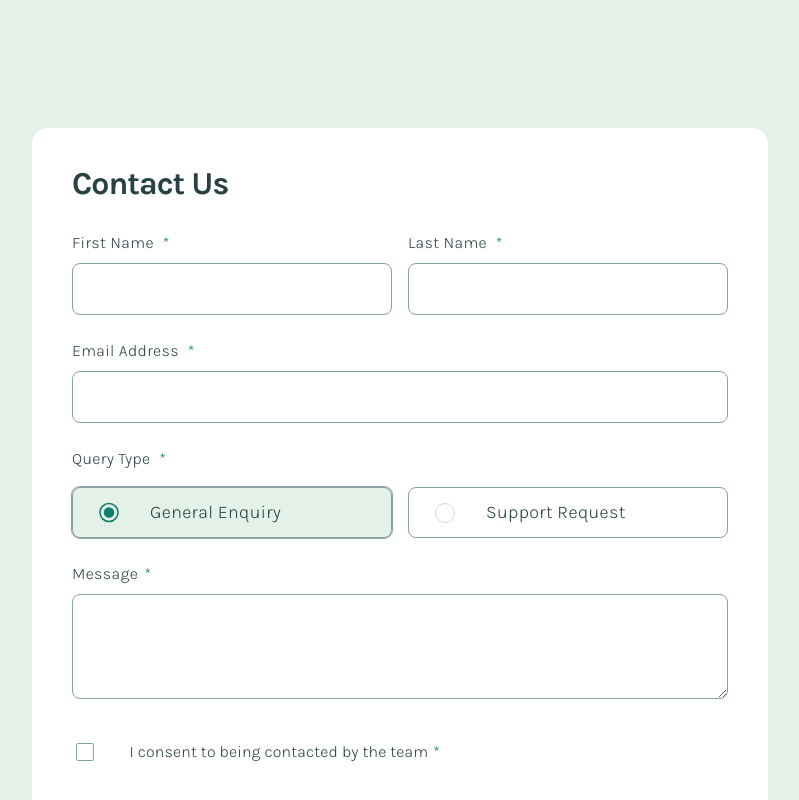
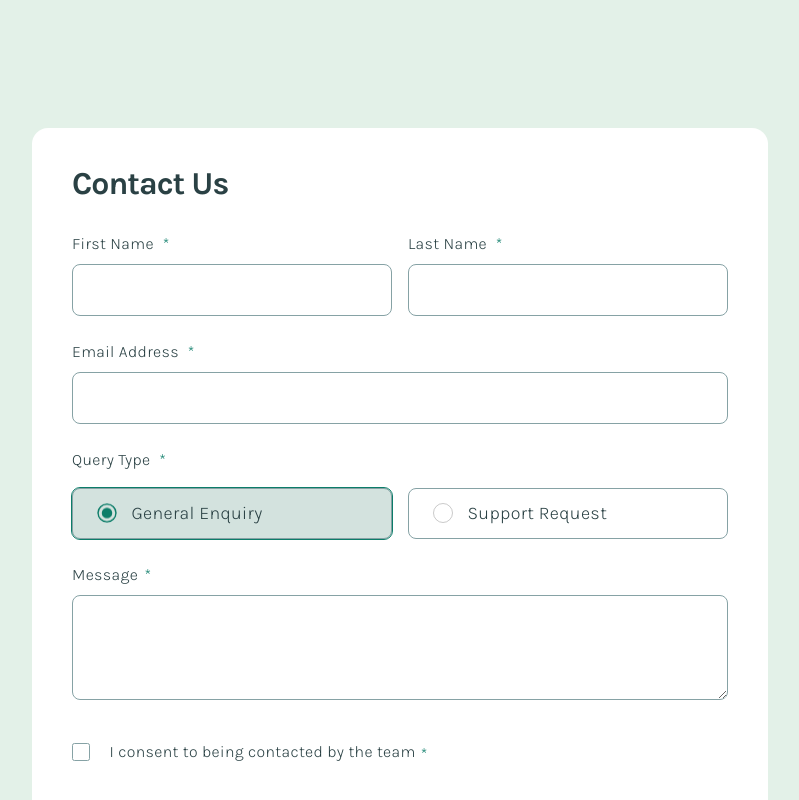
Before and after one commit to tunaerten/contact-form, a plain HTML site: page index.html in a window 1280 px wide. Both pictures are taken after a click on the label "General Enquiry". Shown: the top 800 px of the page, without its empty margins (240-1039 px from the left). Drawn offline with Linux system fonts and the light colour scheme.

Commit message:
contact-form

```diff
--- a/index.html
+++ b/index.html
@@ -7,6 +7,8 @@
       name="description"
       content="Contact us using our simple and user-friendly form for general inquiries or support requests. We'll respond promptly to your query."
     />
+    <meta name="author" content="Tuna Erten" />
+
     <link
       rel="icon"
       type="image/png"
@@ -22,13 +24,21 @@
     <main class="container">
       <h1 class="heading">Contact Us</h1>
 
-      <form action="" method="get" class="contact-form">
+      <form method="post" class="contact-form">
         <div class="tablet">
           <div class="error column">
             <label for="firstname"
               >First Name <span class="star"> *</span></label
             >
-            <input class="inputs" type="text" name="firstname" id="firstname" />
+            <input
+              autofocus
+              class="inputs"
+              type="text"
+              name="firstname"
+              id="firstname"
+              aria-invalid="true"
+              aria-describedby="firstname-err"
+            />
             <div class="error-msg err-mobile" id="firstname-err">
               This field is required
             </div>
@@ -36,7 +46,14 @@
 
           <div class="error column">
             <label for="lastname">Last Name <span class="star"> *</span></label>
-            <input class="inputs" type="text" name="lastname" id="lastname" />
+            <input
+              aria-invalid="true"
+              aria-describedby="lastname-err"
+              class="inputs"
+              type="text"
+              name="lastname"
+              id="lastname"
+            />
             <div class="error-msg err-mobile" id="lastname-err">
               This field is required
             </div>
@@ -45,31 +62,56 @@
 
         <div class="column error">
           <label for="email">Email Address <span class="star"> *</span></label>
-          <input class="inputs" type="text" name="email" id="email" />
+          <input
+            aria-invalid="true"
+            aria-describedby="email-err"
+            class="inputs"
+            type="text"
+            name="email"
+            id="email"
+          />
           <div class="error-msg" id="email-err">
             Please enter a valid email address
           </div>
         </div>
 
-        <div class="query-type">
+        <fieldset class="query-type">
           <legend>Query Type <span class="star"> *</span></legend>
 
+          <div class="query-container">
             <div class="row column error">
-            <fieldset>
-              <label class="input-label">
-                <input class="radio-input" type="radio" name="radio" />
+              <div class="query">
+                <input
+                  aria-invalid="true"
+                  aria-describedby="query-err"
+                  class="radio-input"
+                  id="general-enquiry"
+                  type="radio"
+                  name="radio"
+                />
+                <label for="general-enquiry" class="input-label">
                   General Enquiry
                 </label>
-            </fieldset>
+              </div>
 
-            <fieldset>
-              <label class="input-label">
-                <input class="radio-input" type="radio" name="radio" />
+              <div class="query">
+                <input
+                  aria-invalid="true"
+                  aria-describedby="query-err"
+                  class="radio-input"
+                  type="radio"
+                  name="radio"
+                  id="support-request"
+                />
+                <label for="support-request" class="input-label">
                   Support Request
                 </label>
-            </fieldset>
               </div>
-          <div class="query-err error-msg">Please select a query type</div>
+            </div>
+
+            <div id="query-err" class="query-err error-msg">
+              Please select a query type
+            </div>
 
             <div class="msg-area column">
               <label for="message">Message<span class="star">*</span></label>
@@ -78,21 +120,30 @@
                 name="message"
                 id="message"
                 maxlength="140"
+                aria-invalid="true"
+                aria-describedby="msg-err"
               ></textarea>
               <div class="error-msg" id="msg-err">This field is required</div>
             </div>
           </div>
+        </fieldset>
 
-        <div class="check-container">
-          <input class="checkbox" id="check-msg" type="checkbox" tabindex="0" />
-          <label class="custom-checkbox" for="check-msg"
+        <div class="checkbox-container">
+          <input
+            aria-invalid="true"
+            aria-describedby="check-err"
+            class="checkbox"
+            id="check-msg"
+            type="checkbox"
+            tabindex="0"
+          />
+          <label class="check-label" for="check-msg"
             >I consent to being contacted by the team<span class="star"
               >*</span
             ></label
           >
-          <div class="check-icon"></div>
         </div>
-        <div class="error-msg check-err" id="msg-err">
+        <div class="error-msg check-err" id="check-err">
           To submit this form, please consent to being contacted Submit Message
           Sent!
         </div>
@@ -123,7 +174,7 @@
         <a href="https://www.frontendmentor.io?ref=challenge"
           >Frontend Mentor. <br
         /></a>
-        Coded by <a href="https://github.com/tunaerten">Tuna Erten</a>.
+        Coded by <a href="#">Tuna Erten</a>.
       </div>
     </footer>
 
--- a/mediaq.css
+++ b/mediaq.css
@@ -21,6 +21,10 @@
   }
 
   .column {
+    width: 100%;
+  }
+
+  .query {
     width: 100%;
   }
 
--- a/style.css
+++ b/style.css
@@ -124,6 +124,7 @@ body {
   justify-content: center;
   align-items: center;
   gap: 2rem;
+  margin-top: 0.03em;
 }
 
 .container {
@@ -213,6 +214,16 @@ textarea:focus {
   display: block;
 }
 
+.query-type {
+  border: none;
+}
+
+.query-container {
+  display: flex;
+  flex-direction: column;
+  width: 100%;
+}
+
 .query-type legend {
   margin-bottom: 1em;
   font-size: var(--body-s-regular-fs);
@@ -225,6 +236,7 @@ textarea:focus {
   flex-direction: column;
   gap: 1rem;
   margin-bottom: 0;
+  margin-top: 0.01em;
 }
 
 .query-type label {
@@ -234,64 +246,59 @@ textarea:focus {
   cursor: pointer;
 }
 
-.query-type fieldset {
-  border-radius: 0.5em;
-  padding-top: 0.68em;
-  padding-bottom: 0.69em;
+.query {
   border: 1px solid var(--clr-grey-500);
-  width: 100%;
-}
-
-.query-type fieldset:focus-within {
-  outline: none;
-  outline: 1px solid var(--clr-grey-500);
-}
-
-.radio-input {
-  opacity: 0;
-}
-
-.input-label {
-  position: relative;
-  margin-left: 1.45em;
-}
-
-.input-label::before {
-  content: "";
-  display: inline-block;
-  width: 20px;
-  height: 20px;
-  margin-right: 0.5em;
-  border-radius: 50%;
-  border: 1.5px solid var(--clr-grey-500);
-  opacity: 0.4;
-  vertical-align: sub;
-}
-
-fieldset {
+  border-radius: 0.5rem;
+  padding: 0.69em;
+  padding-left: 1.5em;
   display: flex;
-  justify-content: start;
   align-items: center;
 }
 
-fieldset:has(input[type="radio"]:checked) .input-label::before {
-  border: 1.5px solid transparent;
+.query label {
+  cursor: pointer;
+  display: flex;
+  align-items: center;
 }
 
-fieldset:has(input[type="radio"]:checked) .input-label::after {
-  content: url("/assets/images/icon-radio-selected.svg");
+.query input[type="radio"] {
+  cursor: pointer;
+  opacity: 0;
   position: absolute;
-  top: 3.3px;
-  left: 0;
-  vertical-align: middle;
 }
 
-fieldset:has(input[type="radio"]:checked) {
-  background-color: #e3f1e8;
+.query label::before {
+  content: "";
+  width: 1.25rem;
+  height: 1.25rem;
+  border-radius: 50%;
+  margin-right: 0.8em;
+  border: 1.5px solid rgba(128, 128, 128, 0.417);
+}
+
+.query:focus-within {
+  background-color: #387b6a38;
+  outline: 0.001rem solid var(--clr-grey-600);
+}
+
+.query input[type="radio"]:focus + label::before {
+  border: 2px solid rgb(10, 91, 10);
+}
+
+.query input[type="radio"]:checked + label::before {
+  content: "";
+  border: none;
+  width: 1.25rem;
+  height: 1.25rem;
+  background: url(/assets/images/icon-radio-selected.svg) no-repeat center
+    center;
+  display: flex;
+  justify-content: center;
+  align-items: center;
 }
 
 .msg-area {
-  margin-top: 1.5em;
+  padding-top: 1.5em;
 }
 
 .msg-area.column {
@@ -318,55 +325,68 @@ fieldset:has(input[type="radio"]:checked) {
   cursor: pointer;
 }
 
-.check-container {
-  margin-top: 2.53em;
+.checkbox-container {
+  margin-top: 2.5em;
+}
+
+.checkbox-container label {
+  cursor: pointer;
+  display: grid;
+  grid-template-columns: 20px 1fr;
+  gap: 1.1rem;
+  align-items: center;
   position: relative;
 }
 
-.checkbox {
-  opacity: 0;
-  position: relative;
+.checkbox-container .star {
+  position: absolute;
+  top: 1.5em;
+  left: 6.5em;
 }
 
-.check-container .custom-checkbox {
-  display: inline-block;
-  cursor: pointer;
-  margin-left: 2.55em;
-  letter-spacing: 0.17px;
+@media (min-width: 381px) {
+  .checkbox-container .star {
+    top: 1.5em;
+    left: 4.8em;
+  }
 }
 
-.check-container .custom-checkbox::after {
+@media (min-width: 424px) {
+  .checkbox-container .star {
+    top: 0.1em;
+    left: 21.5em;
+  }
+}
+
+.checkbox-container input[type="checkbox"] {
+  cursor: pointer;
+  opacity: 0;
   position: absolute;
+}
+
+.checkbox-container label::before {
   content: "";
-  border: 0.122em solid var(--clr-grey-500);
-  border-radius: 2px;
   width: 18px;
   height: 18px;
-  top: 50%;
-  left: 0;
-  transform: translate(-50%, -50%);
-  margin-left: 0.8em;
+  border-radius: 0.15em;
+  margin-right: 0.5em;
+  border: 0.122em solid var(--clr-grey-500);
 }
 
-.checkbox:focus-visible ~ .custom-checkbox::after {
-  border: 2px solid var(--clr-grey-500);
+.checkbox-container input[type="checkbox"]:focus + label::before {
+  border: 0.122em solid var(--clr-grey-600);
 }
 
-.check-icon {
-  position: absolute;
-  top: 50%;
-  left: 0;
-  transform: translate(-50%, -50%);
-  margin-left: 0.8em;
-  display: none;
-  width: 18px;
-  height: 18px;
-  background-image: url("/assets/images/icon-checkbox-check.svg");
-  background-size: cover;
-}
-
-.checkbox:checked ~ .check-icon {
-  display: inline-block;
+.checkbox-container input[type="checkbox"]:checked + label::before {
+  content: "";
+  border: none;
+  width: 20px;
+  height: 20px;
+  background: url(/assets/images/icon-checkbox-check.svg) no-repeat center
+    center;
+  display: flex;
+  justify-content: center;
+  align-items: center;
 }
 
 .submit {
```
Also changed, not shown: main.js (+0 -96 lines). Lines whose indentation alone changed are shown as unchanged.
